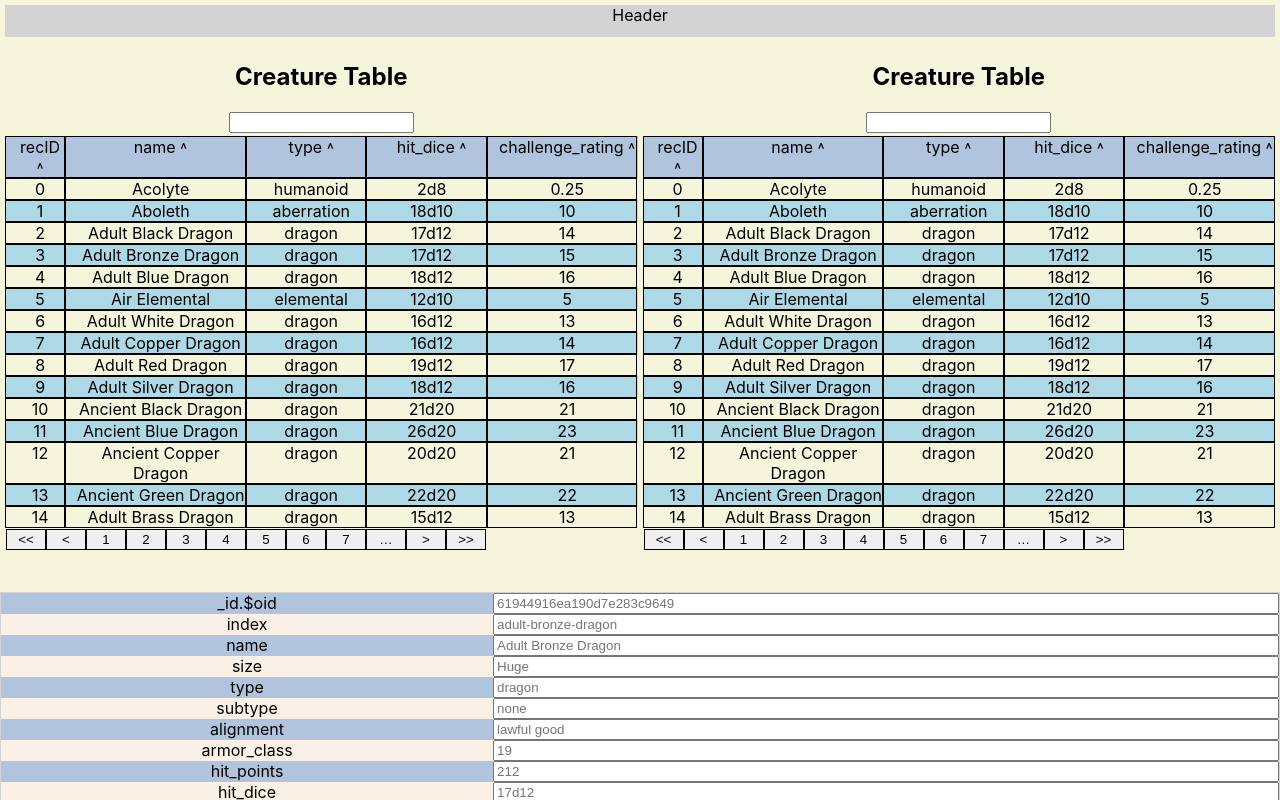
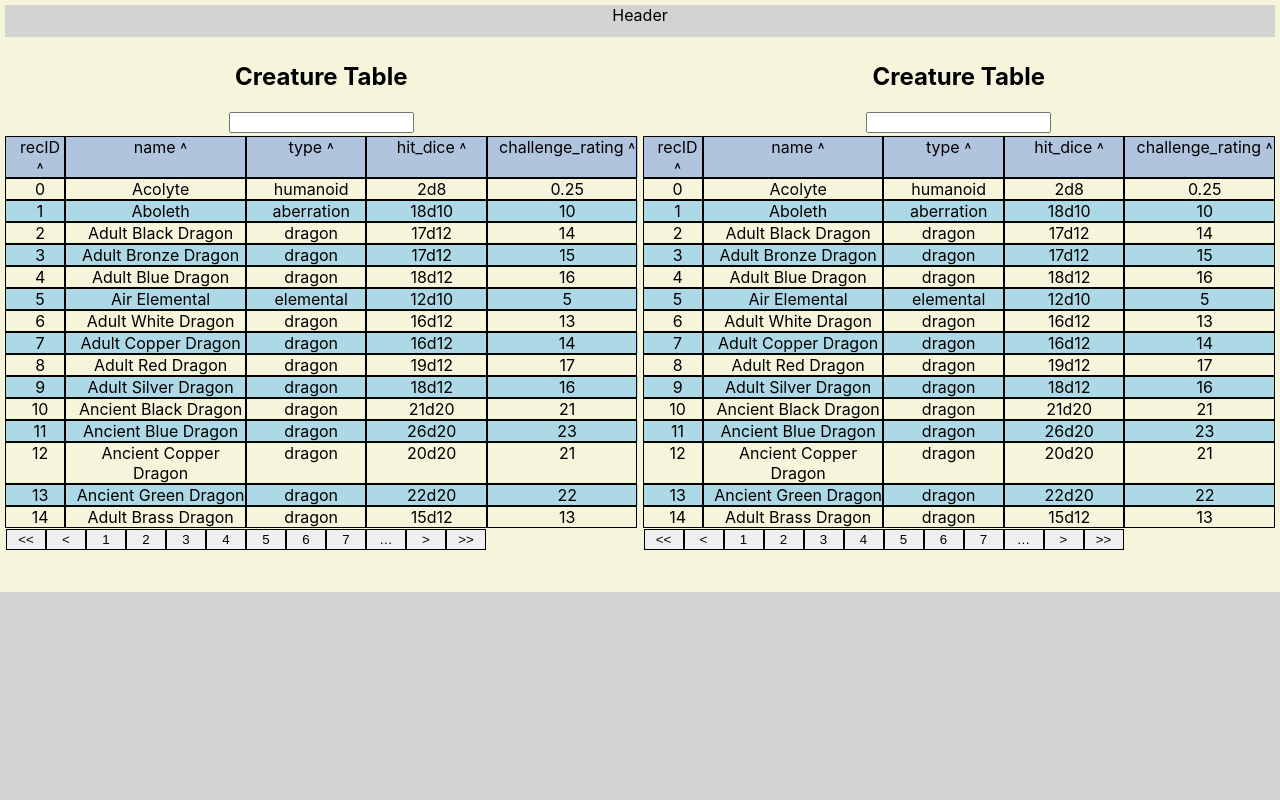
Before and after one commit to rlongo-office/rpg-client-gm, a Next.js app: page /table-test in a window 1280 px wide. Shown: the top 800 px of the page. Built offline with nearby package versions, Linux system fonts and the light colour scheme.

Commit message:
Connected table onClick row to Input Form component

```diff
--- a/components/TableInputForm.tsx
+++ b/components/TableInputForm.tsx
@@ -9,35 +9,30 @@ interface AnyObject {
 interface AnyObjArray extends Array<AnyObject>{}
 
 interface props {
-    index: number
-    source: any
+    source: object
 }
 
 function TableInputForm(
   {
-      index,
-      source
+    source
   }:props
 
 ) {
 
+    const [currentRecord, setCurrentRecord] = React.useState<object>([]);
+    const [recordPaths, setRecordPaths] = React.useState<string[]>([])
 
-    const [currentRecord, setCurrentRecord] = React.useState<Object>([]);
-
-
-    const renderInputForm =()=>{
+    const renderInputForm =(record:object)=>{
         let content: JSX.Element[] = []
-        const inputObj = currentRecord
         let inputLabels:Array<string> = []
-        iterateObjEntries("",inputObj,inputLabels)
-        //Get array of paths to all entries in Object
-        //Iterate through each path
+        iterateObjEntries("",record,inputLabels)
         let idCount = 0
         inputLabels.forEach((attr:string)=>{
-            let labelProps:Object = {key:`label-${attr}-${idCount}`} //id:`${attr}-${idCount}`}
-            let inputProps:Object = {key:`input-${attr}-${idCount}`, placeholder: getObjValue(inputObj,attr,"none"), type: 'text', autoFocus: true } //,id:`${attr}`}
+            let labelText = attr.toUpperCase()
+            let labelProps:Object = {className:"InputLabel",key:`label-${attr}-${idCount}`} //id:`${attr}-${idCount}`}
+            let inputProps:Object = {key:`input-${attr}-${idCount}`, placeholder: getObjValue(record,attr,"none"), type: 'text', autoFocus: true } //,id:`${attr}`}
             //console.log(attr)
-            let labelEL = React.createElement("span",labelProps,attr)
+            let labelEL = React.createElement("span",labelProps,labelText)
             content.push(labelEL)
             //let inputEL = React.createElement("input",inputProps,getObjValue(inputObj,attr,"none"))
             let inputEl = React.createElement('input',inputProps);
@@ -48,13 +43,11 @@ function TableInputForm(
     }
 
     React.useEffect(()=>{
-        setCurrentRecord(source[index])
     },[])
-
 
     return (
       <div className="InputPage inputStriped">
-         {renderInputForm()}
+         {renderInputForm(source)}
       </div>
     );
 }
--- a/pages/table-test/index.tsx
+++ b/pages/table-test/index.tsx
@@ -22,44 +22,26 @@ interface AnyObject {
   }
 
   const callParent = (event:any)=>{
-      const recID = event.currentTarget
+      const recID = event.currentTarget.children[0].innerText
+
       console.log(recID)
   }
-
-  const renderFunction = (rows:Array<Object>,page:number,pageSize:number,header:string,selectRows:Function)=>{
-        const callBack = selectRows
-        let tableSize:number = rows.length
-        let pageStart:number = page === 1 ? 0 : (page-1) * pageSize
-        let pageEnd = pageStart + pageSize <= tableSize ? pageStart + pageSize : tableSize;
-        const pageOfRows = rows.slice(pageStart,pageEnd);
-        return (
-            <>
-            {
-                pageOfRows.map( (row: any, rowIndex: number)=>{
-                    return (
-                        <div className = "rowStyle" id="row" key={`row-${rowIndex}`} onClick={callBack}>
-                            {
-                                Object.keys(row).map((cell: any, cellIndex: number)=>{
-                                    return (
-                                            <span className="cellStyle" key={`cell-${cellIndex}`} >{row[cell]}</span>
-                                            )
-                                })
-                            }
-                        </div>
-                    )
-                })
-            }
-            </>
-        )
-
-    }
-
 
 function TableTest() {
 
     const contextData = useAppContext() //pulled from the GameState: AppContext we created
     const data = parseDataForTable(contextData,["name","type","hit_dice","challenge_rating"])
     const index = 3
+    const source = creatures
+
+    const [currentRecord, setCurrentRecord] = React.useState<object>({})
+
+    const getRecordID = (event:any)=>{
+        let recID = event.currentTarget.children[0].innerText
+        recID = parseInt(recID)
+        setCurrentRecord(contextData[recID])
+        console.log(recID)
+    }
 
     const configObj = {
         sortColumns:[0,1,2,3,4],
@@ -67,7 +49,7 @@ function TableTest() {
         stripe:true,
         border:true,
         pageSize:15,
-        selectRows: callParent,
+        selectRows: getRecordID,
         renderRows:renderTableRows,
         data: data
     }
@@ -92,7 +74,7 @@ React.useEffect(()=>{
             </div>
           </div>
           <div>
-            <TableInputForm index={index} source={contextData} />
+            <TableInputForm source={currentRecord} />
             </div>
        </div>
     );
--- a/styles/globals.css
+++ b/styles/globals.css
@@ -99,6 +99,7 @@ a {
   padding: 1px;
   grid-template-columns: repeat(13,40px);
 }
+
 .tableInput {
   margin-bottom: 3px;
 }
@@ -108,6 +109,11 @@ a {
   padding: 1px;
   grid-template-columns: 1fr 3fr;
 }
+
 .InputPage input{
   font-style: normal;
 }
+.InputLabel{
+  text-align: right;
+  padding-right: 10px;
+}
```
